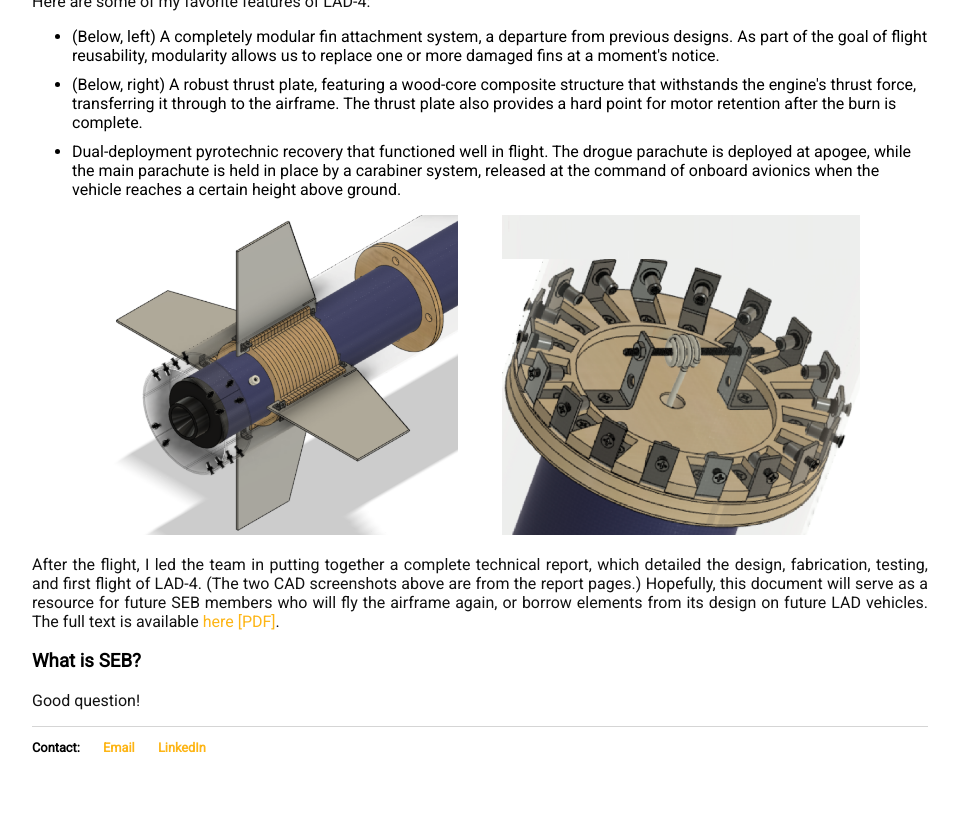
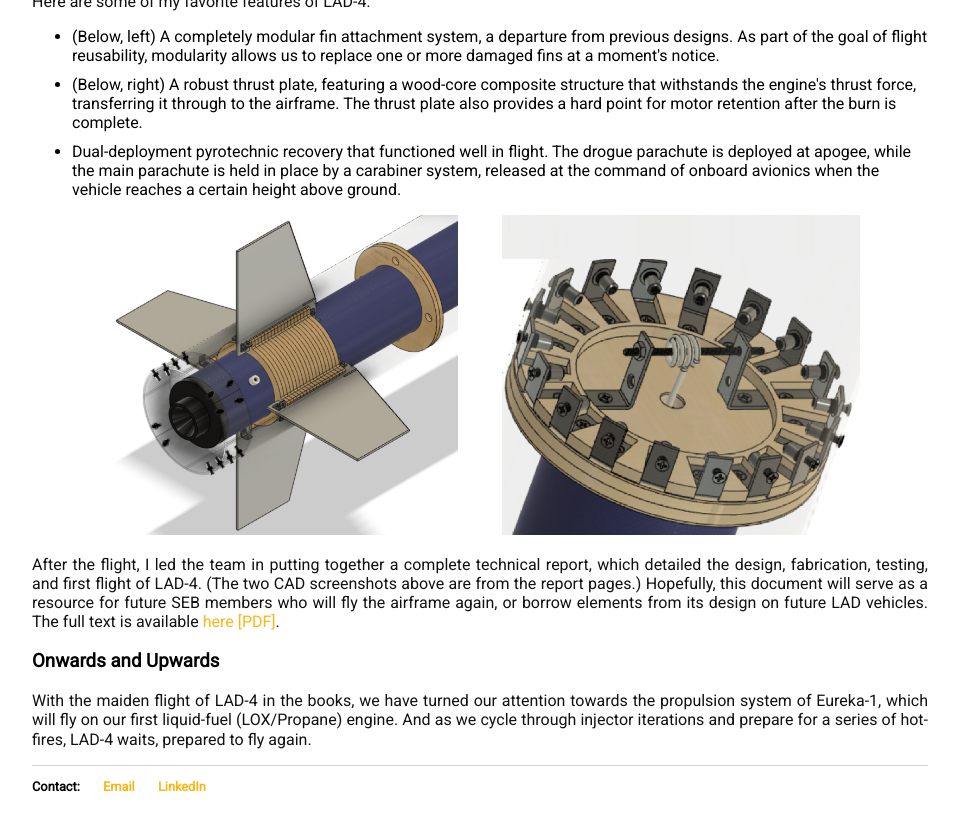
Before and after one commit to carbonheliumnitrogen/carbonheliumnitrogen.github.io, a Jekyll site: the page built from seb.html, in a window 1280 px wide and 900 px high, scrolled down 2468 px, cut to the strip 26-857 px from the top of the window. Shown: the whole strip, without its empty margins (160-1119 px from the left). Built offline with Jekyll 4.4.1, drawn with Linux system fonts in a browser that asks for light colours.

Commit message:
Update seb.html

```diff
--- a/seb.html
+++ b/seb.html
@@ -85,6 +85,6 @@ Space Enterprise at Berkeley
     <img class="columntwo" src="thrust.png" alt="Thrust plate">
 </div>
 	<p> After the flight, I led the team in putting together a complete technical report, which detailed the design, fabrication, testing, and first flight of LAD-4. (The two CAD screenshots above are from the report pages.) Hopefully, this document will serve as a resource for future SEB members who will fly the airframe again, or borrow elements from its design on future LAD vehicles. The full text is available <a href="[SEB] LAD-4 Final Report.pdf"> here [PDF]</a>.
-  <h3>What is SEB?</h3>
-  <p> Good question! </p>
+  <h3>Onwards and Upwards</h3>
+  <p> With the maiden flight of LAD-4 in the books, we have turned our attention towards the propulsion system of Eureka-1, which will fly on our first liquid-fuel (LOX/Propane) engine. And as we cycle through injector iterations and prepare for a series of hot-fires, LAD-4 waits, prepared to fly again. </p>
 </div>
```
